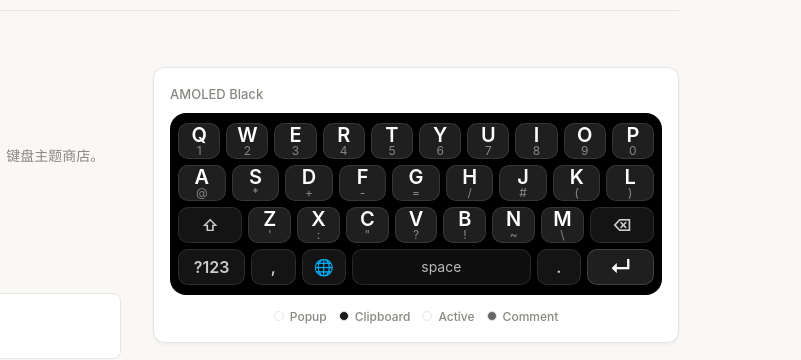
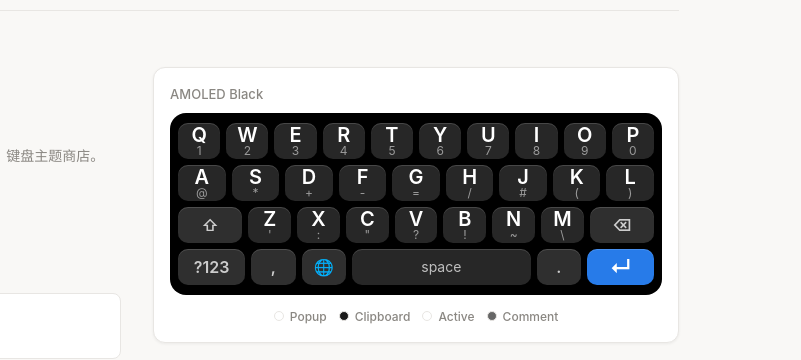
Before and after one commit to rebron1900/f5a-gallery, an Astro site: page / in a window 1280 px wide. Shown: the part 50-410 px from the top of the page, 479-1280 px from the left. Built offline with nearby package versions, Linux system fonts and the light colour scheme; Astro itself is replaced by a stand-in of ours.

Commit message:
fix: preserve theme colors with frosted glass overlay
Previous approach overrode all key backgrounds with uniform rgba white,
breaking color differentiation (accent/alt/space keys all looked same).

Now uses CSS ::after pseudo-element to layer glass texture on top of
theme's inline background colors. Each key type retains its distinct
color from the theme palette.

```diff
--- a/public/styles/keyboard.css
+++ b/public/styles/keyboard.css
@@ -1,4 +1,4 @@
-/* Keyboard preview styles — frosted glass design */
+/* Keyboard preview styles — frosted glass overlay */
 
 .keyboard-preview {
   display: flex;
@@ -22,7 +22,7 @@
   min-width: 0;
 }
 
-/* --- Frosted glass key style --- */
+/* --- Frosted glass key: keep theme color, add glass texture --- */
 .keyboard-key {
   display: flex;
   flex-direction: column;
@@ -32,49 +32,32 @@
   position: relative;
   user-select: none;
   border-radius: 10px !important;
-  background: rgba(255, 255, 255, 0.65) !important;
-  backdrop-filter: blur(12px);
-  -webkit-backdrop-filter: blur(12px);
-  border: 1px solid rgba(255, 255, 255, 0.5) !important;
-  box-shadow: 0 1px 2px rgba(0, 0, 0, 0.08), 0 0 0 0.5px rgba(0, 0, 0, 0.04);
-  transition: transform 0.1s ease;
+  border-width: 0 !important;
+  backdrop-filter: blur(6px);
+  -webkit-backdrop-filter: blur(6px);
+  box-shadow:
+    0 1px 2px rgba(0, 0, 0, 0.1),
+    inset 0 1px 0 rgba(255, 255, 255, 0.15);
 }
 
-/* Dark theme keys: darker translucent glass */
-[data-dark="1"] .keyboard-key {
-  background: rgba(255, 255, 255, 0.12) !important;
-  border-color: rgba(255, 255, 255, 0.1) !important;
-  box-shadow: 0 1px 2px rgba(0, 0, 0, 0.2), 0 0 0 0.5px rgba(0, 0, 0, 0.15);
+/* Light theme glass overlay */
+[data-dark="0"] .keyboard-key::after {
+  content: '';
+  position: absolute;
+  inset: 0;
+  border-radius: inherit;
+  background: rgba(255, 255, 255, 0.12);
+  pointer-events: none;
 }
 
-/* --- Functional keys: stronger glass tint --- */
-.keyboard-key.alt-key,
-.keyboard-key.language-key {
-  background: rgba(255, 255, 255, 0.45) !important;
-}
-
-[data-dark="1"] .keyboard-key.alt-key,
-[data-dark="1"] .keyboard-key.language-key {
-  background: rgba(255, 255, 255, 0.08) !important;
-}
-
-/* Space bar: very subtle tint */
-.keyboard-key.space-key {
-  background: rgba(255, 255, 255, 0.35) !important;
-  box-shadow: none;
-}
-
-[data-dark="1"] .keyboard-key.space-key {
-  background: rgba(255, 255, 255, 0.06) !important;
-}
-
-/* Return/accent key: themed glass tint */
-.keyboard-key.accent-key {
-  border-color: rgba(255, 255, 255, 0.3) !important;
-}
-
-[data-dark="1"] .keyboard-key.accent-key {
-  border-color: rgba(255, 255, 255, 0.15) !important;
+/* Dark theme glass overlay */
+[data-dark="1"] .keyboard-key::after {
+  content: '';
+  position: absolute;
+  inset: 0;
+  border-radius: inherit;
+  background: rgba(255, 255, 255, 0.06);
+  pointer-events: none;
 }
 
 /* --- Text styles --- */
@@ -84,6 +67,8 @@
   font-weight: 600;
   line-height: 1;
   text-align: center;
+  position: relative;
+  z-index: 1;
 }
 
 .keyboard-alt {
@@ -92,7 +77,9 @@
   font-weight: 400;
   line-height: 1;
   text-align: center;
-  opacity: 0.6;
+  opacity: 0.7;
+  position: relative;
+  z-index: 1;
 }
 
 /* Key variant text overrides */
```
Also changed, not shown: public/qr-data.json (+1 -1 lines), 15 other files.
